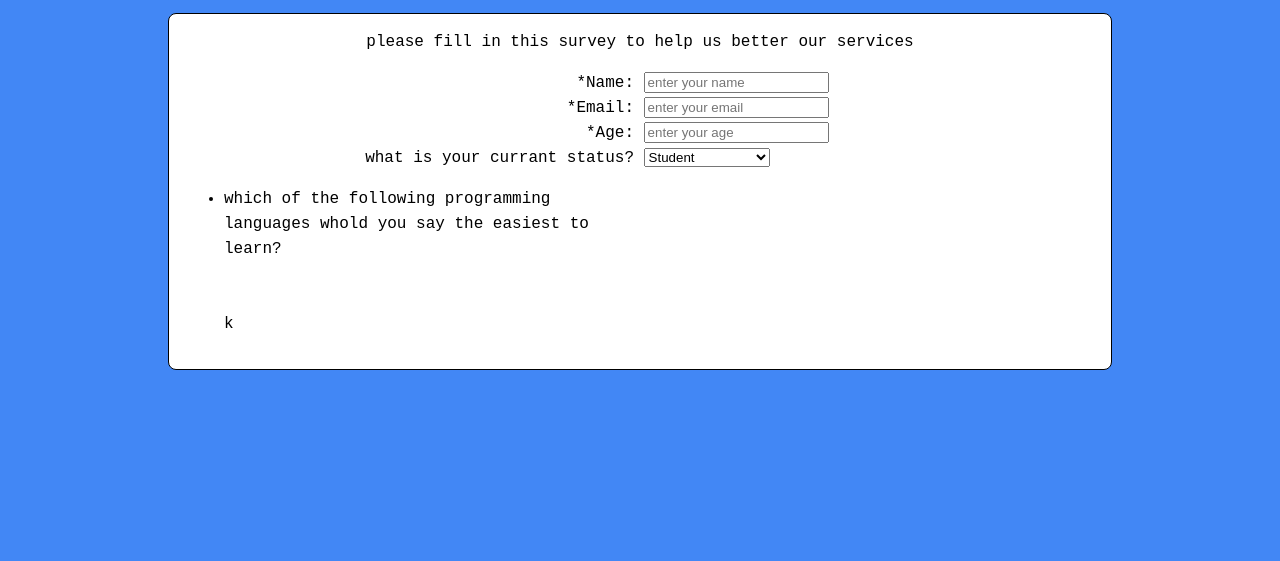
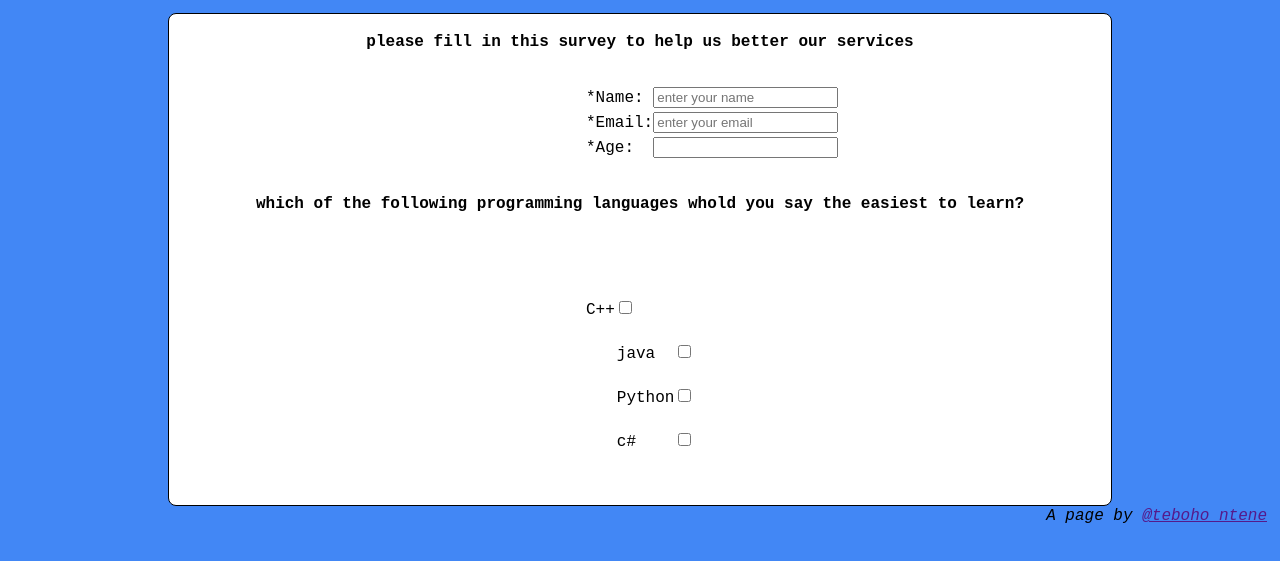
Before and after one commit to ItachiDAprogrammer/freecodecamp, a plain HTML site: page survey_form/index.html in a window 1280 px wide. Shown: the part 41-602 px from the top of the page. Drawn offline with Linux system fonts and the light colour scheme.

Commit message:
bdjhvhsa

```diff
--- a/survey_form/index.html
+++ b/survey_form/index.html
@@ -5,36 +5,57 @@
 
 <h1 class="center" id="title">survey form</h1>
 <div class="form-box" id="form">
-	<p class="center" id="description">please fill in this survey to help us better our services</p>
+	<p class="center" id="description"><b>please fill in this survey to help us better our services</b></p>
 	<div>
 	<form id="survey-form">
-		<label class="right" for="name" id="name-label">*Name:</label>
+		<div class="form-table">
+		<div class="row">
+		<label for="name" id="name-label">*Name:</label>
 		<input id="name" required type="Name" name="Name" placeholder="enter your name"><br>
-		<label class="right" for="Email" id="email-label">*Email:</label>
-		<input id="email" required="" type="Email" name="Email" placeholder="enter your email"><br>
-		<label class="right" for="Age" id="number-label">*Age:</label>
-		<input id="number" required type="number" name="Age" placeholder="enter your age"><br>
-		<label class="right" for="status">what is your currant status? </label>
-		<select id="dropdown" name="current-stat" class="dropdown">
-    	  <option disabled value>Select an option</option>
-    	  <option  value="student">Student</option>
-    	  <option value="job">Full Time Job</option>
-     	 <option value="learner">Full Time Learner</option>
-     	 <option value="preferNo">Prefer not to say</option>
-     	 <option value="other">Other</option>
-   	 	</select><br>
+		</div>
+
+		<div class="row">
+		<label for="Email" id="email-label">*Email:</label>
+		<input id="email" required="" type="email" name="Email" placeholder="enter your email"><br>
+		</div>
+
+		<div class="row">
+		<label for="Age" id="number-label">*Age:</label>
+		<input type="number" name="">
+		</div>
+	</div>
+
    	 	<section>
-   	 	<label for="fav-lang">
-   	 		<ul>
-   	 		<li>which of the following programming languages whold
-   	 	you say the easiest to learn?</li><br><br>k
-   	 </ul>
-   	 </label>
+   	 		<p class="center"><b>which of the following programming languages whold
+   	 	you say the easiest to learn?</b></p><br><br>
 
+   	 	<div class="form-table">
+
+   	 		<div class="row">
+   	 	<label for c++>C++</label>
+   	 	<input type="checkbox" name="fav-lang"><br><br>
+   	 		</dir>
+
+   	 		<div class="row">
+   	 	<label for="java">java</label>
+   	 	<input type="checkbox" name="fav-lang"><br><br>
+   	 		</div>
+
+   	 		<div class="row">
+   	 	<label for python>Python</label>
+   	 	<input type="checkbox" name="fav-lang"><br><br>
+   	 		</div>
+
+   	 		<div class="row">
+   	 	<label for="c#">c#</label>
+   	 	<input type="checkbox" name="fav-lang"><br><br>
+   	 		</div>
+   	 	</div>
 
 
    	</section>
 		</form>
 	</div>
 </div>
+<footer class="footer"><i>A page by <a href="" target="_blank" >@teboho_ntene</a></i></footer>
 </main>
--- a/survey_form/style.css
+++ b/survey_form/style.css
@@ -8,7 +8,9 @@ body{
 	text-align: center;
 }
 .right{
+
 	text-align: right;
+
 }
 .form-box{
 	background: white;
@@ -16,13 +18,34 @@ body{
 	margin-left: 10em;
 	margin-right: 10em;
 	border-radius: 8px;
+}
+.form-table{
+	display: table;
+	padding: 15px;
+	border: ;
+	position: relative;
+	margin-left: 400px;
+}
+.row{
+	display: table-row;
+}
+.row label{
+ display: table-cell;
+ padding-left: 2px;
 
 
 }
+.row input{
+ display: table-cell;
+ padding-left: 2px;
 
-label{
- width: 450px;
- display: inline-block;
- padding-left: 15px;
+ }
+.footer{
+	text-align: right;
+	line-height: 10px;
+	font-weight:inline-block;
+	margin: 5px;
+}
+.fix{
 
 }
```
